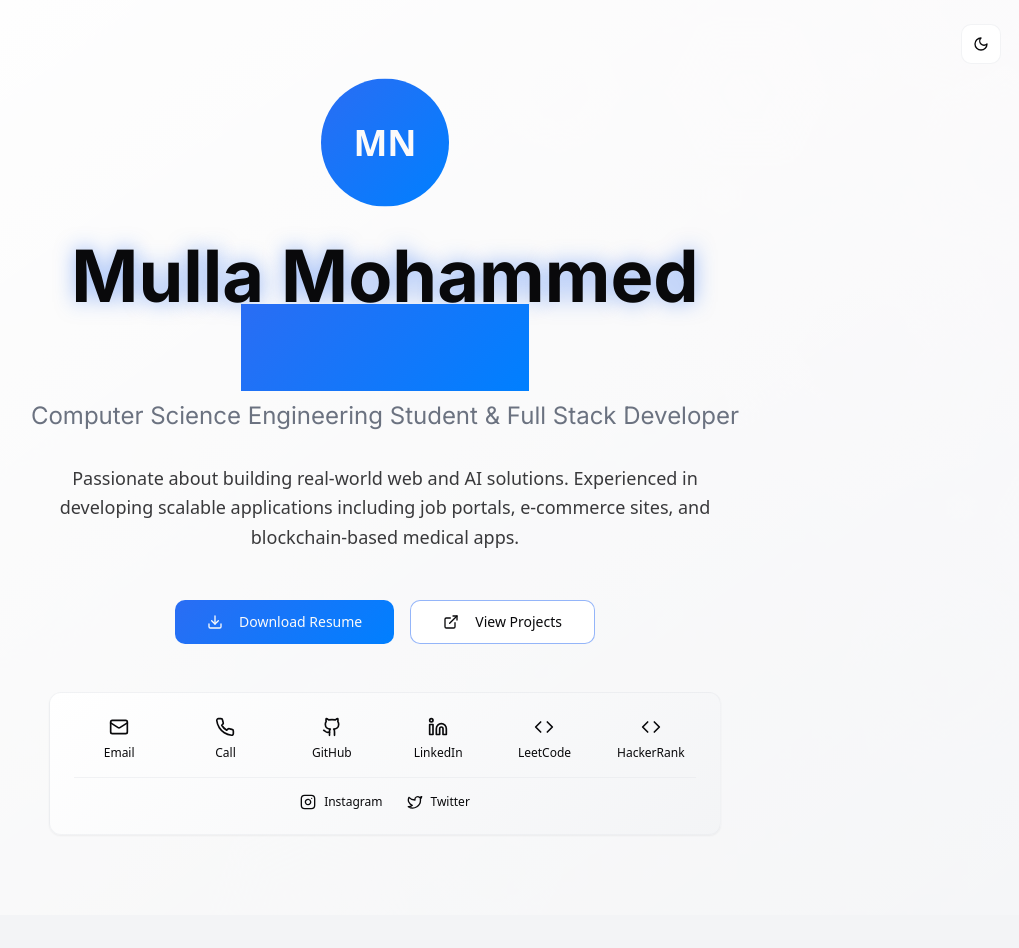
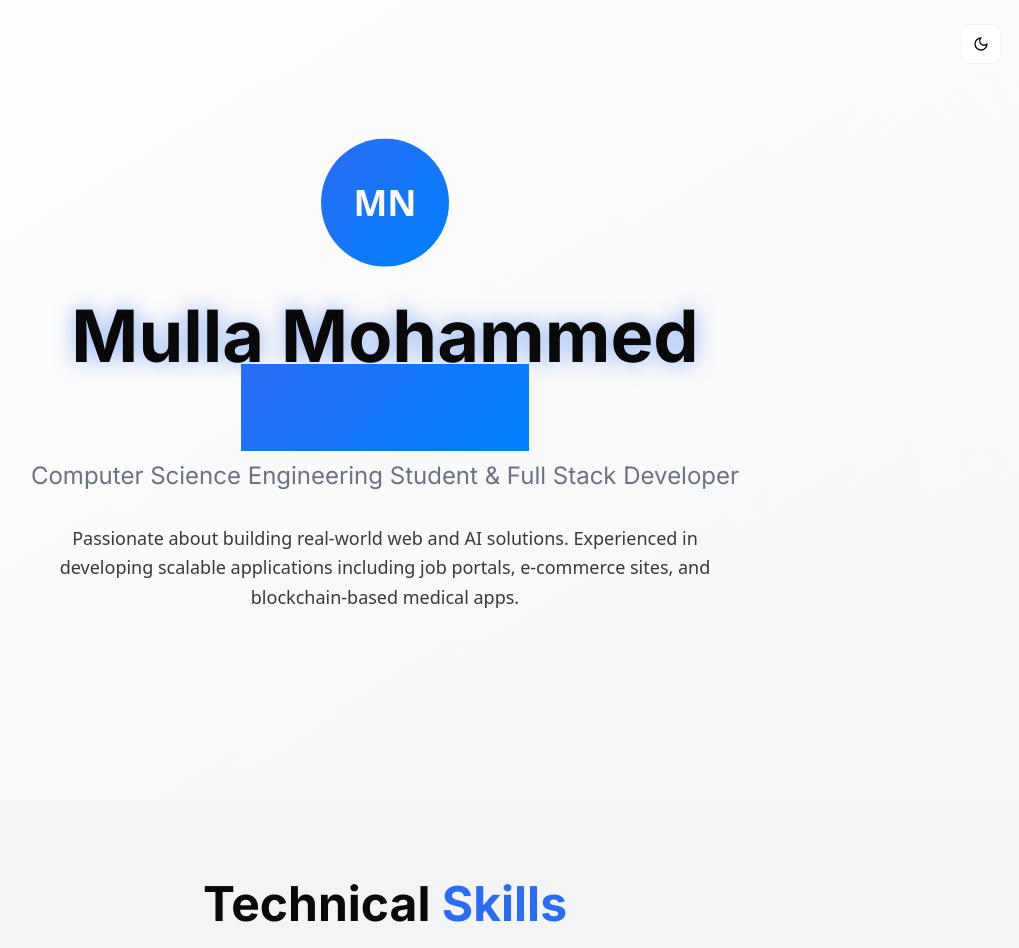
Before and after one commit to mmdnayeem4705/M_Md_Nayeem_portfolio, a React (Vite) app: page / in a window 1280 px wide. Shown: the top 948 px of the page, without its empty margins (255-1274 px from the left). Built offline with nearby package versions, Linux system fonts and the light colour scheme.

Commit message:
Remove social media links
Remove the social media links from the portfolio website as requested by the user.

```diff
--- a/src/components/Hero.tsx
+++ b/src/components/Hero.tsx
@@ -37,93 +37,6 @@ const Hero = () => {
             scalable applications including job portals, e-commerce sites, and blockchain-based medical apps.
           </p>
 
-          {/* CTA Buttons */}
-          <div className="flex flex-col sm:flex-row gap-4 justify-center mb-12">
-            <Button size="lg" className="hero-gradient hover:opacity-90 transition-opacity">
-              <Download className="w-5 h-5 mr-2" />
-              Download Resume
-            </Button>
-            <Button variant="outline" size="lg" className="border-primary/50 hover:bg-primary/10">
-              <ExternalLink className="w-5 h-5 mr-2" />
-              View Projects
-            </Button>
-          </div>
-
-          {/* Contact Links */}
-          <Card className="max-w-2xl mx-auto p-6 card-gradient border-border/50">
-            <div className="grid grid-cols-3 md:grid-cols-6 gap-4">
-              <a
-                href="mailto:mmdnayeem4705@gmail.com"
-                className="flex flex-col items-center gap-2 text-sm hover:text-primary transition-colors group"
-              >
-                <Mail className="w-5 h-5 group-hover:scale-110 transition-transform" />
-                <span className="text-xs">Email</span>
-              </a>
-              <a
-                href="tel:+917013827080"
-                className="flex flex-col items-center gap-2 text-sm hover:text-primary transition-colors group"
-              >
-                <Phone className="w-5 h-5 group-hover:scale-110 transition-transform" />
-                <span className="text-xs">Call</span>
-              </a>
-              <a
-                href="https://github.com/mmdnayeem4705"
-                target="_blank"
-                rel="noopener noreferrer"
-                className="flex flex-col items-center gap-2 text-sm hover:text-primary transition-colors group"
-              >
-                <Github className="w-5 h-5 group-hover:scale-110 transition-transform" />
-                <span className="text-xs">GitHub</span>
-              </a>
-              <a
-                href="https://www.linkedin.com/in/mulla-mohammed-nayeem-09b33a361/"
-                target="_blank"
-                rel="noopener noreferrer"
-                className="flex flex-col items-center gap-2 text-sm hover:text-primary transition-colors group"
-              >
-                <Linkedin className="w-5 h-5 group-hover:scale-110 transition-transform" />
-                <span className="text-xs">LinkedIn</span>
-              </a>
-              <a
-                href="https://leetcode.com/u/Mulla_Mohammed_Nayeem/"
-                target="_blank"
-                rel="noopener noreferrer"
-                className="flex flex-col items-center gap-2 text-sm hover:text-primary transition-colors group"
-              >
-                <Code className="w-5 h-5 group-hover:scale-110 transition-transform" />
-                <span className="text-xs">LeetCode</span>
-              </a>
-              <a
-                href="https://www.hackerrank.com/profile/mmdnayeem4705"
-                target="_blank"
-                rel="noopener noreferrer"
-                className="flex flex-col items-center gap-2 text-sm hover:text-primary transition-colors group"
-              >
-                <Code className="w-5 h-5 group-hover:scale-110 transition-transform" />
-                <span className="text-xs">HackerRank</span>
-              </a>
-            </div>
-            <div className="flex justify-center gap-6 mt-4 pt-4 border-t border-border/50">
-              <a
-                href="https://www.instagram.com/m_md_nayeem/"
-                target="_blank"
-                rel="noopener noreferrer"
-                className="flex items-center gap-2 text-sm hover:text-primary transition-colors group"
-              >
-                <Instagram className="w-4 h-4 group-hover:scale-110 transition-transform" />
-                <span className="text-xs">Instagram</span>
-              </a>
-              <a
-                href="https://x.com/m_md_nayeem1314"
-                target="_blank"
-                rel="noopener noreferrer"
-                className="flex items-center gap-2 text-sm hover:text-primary transition-colors group"
-              >
-                <Twitter className="w-4 h-4 group-hover:scale-110 transition-transform" />
-                <span className="text-xs">Twitter</span>
-              </a>
-            </div>
-          </Card>
         </div>
       </div>
     </section>
```
